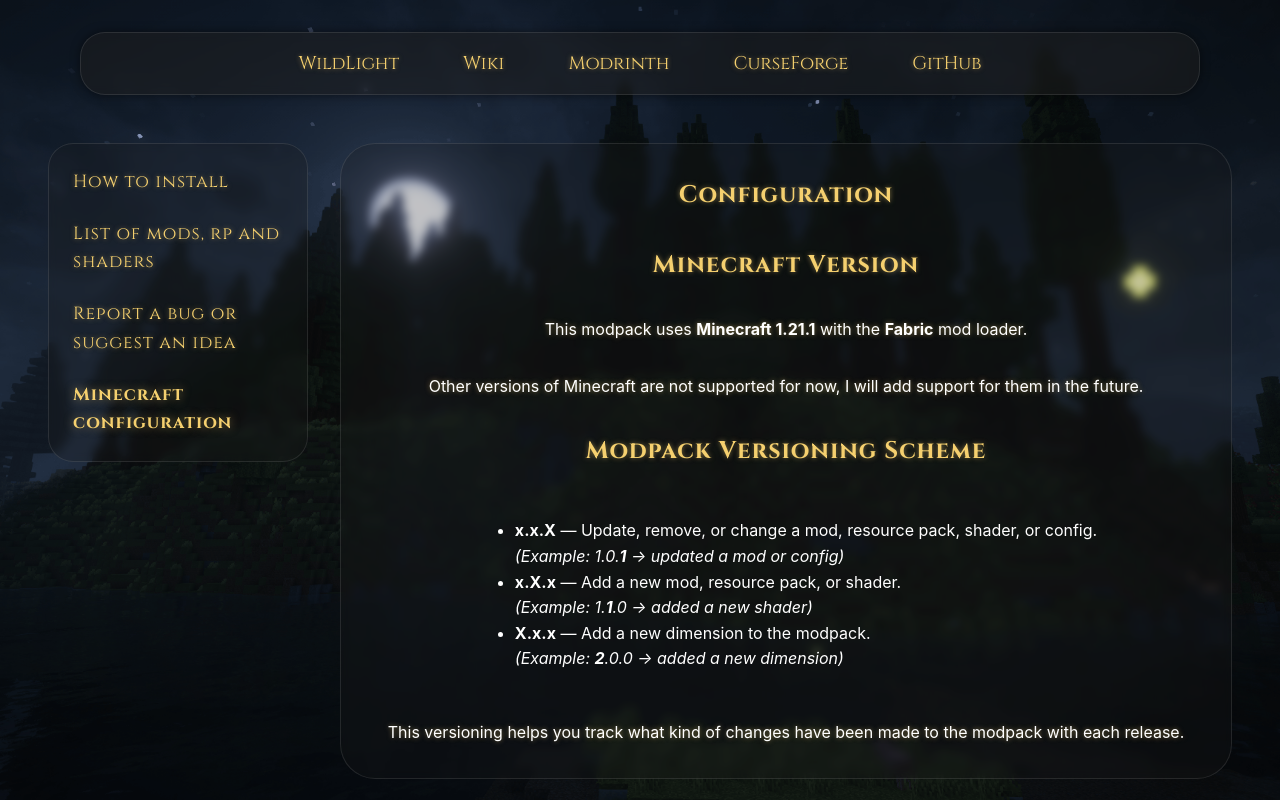
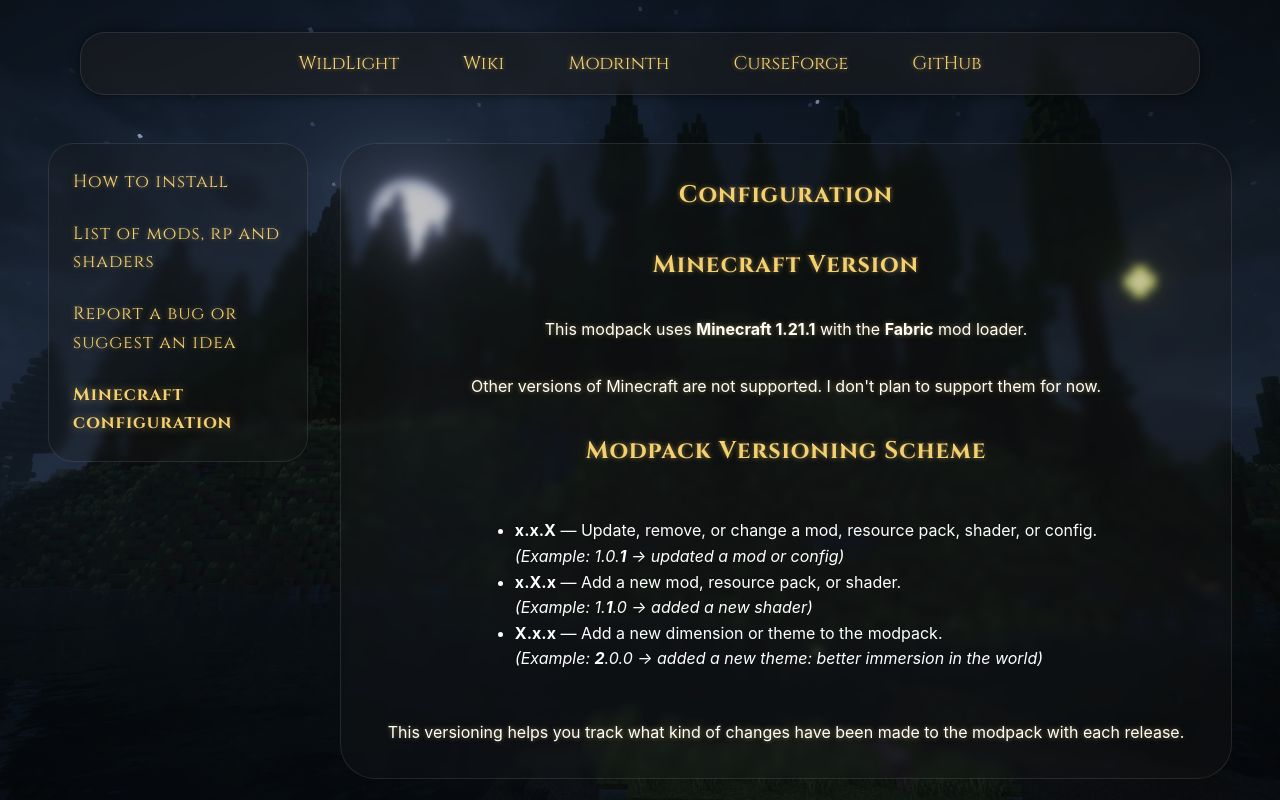
Before and after one commit to Alfakynz/WildLight, a Vue app: page /WildLight/wiki/config in a window 1280 px wide. Built offline with nearby package versions, Linux system fonts and the light colour scheme.

Commit message:
Edit versionning and other versions text

```diff
--- a/src/components/Config.vue
+++ b/src/components/Config.vue
@@ -21,10 +21,7 @@
         This modpack uses <strong>Minecraft 1.21.1</strong> with the <strong>Fabric</strong> mod
         loader.
       </p>
-      <p>
-        Other versions of Minecraft are not supported for now, I will add support for them in the
-        future.
-      </p>
+      <p>Other versions of Minecraft are not supported. I don't plan to support them for now.</p>
       <h2>Modpack Versioning Scheme</h2>
       <ul>
         <li>
@@ -37,8 +34,8 @@
           <em>(Example: 1.<b>1</b>.0 &rarr; added a new shader)</em>
         </li>
         <li>
-          <strong>X.x.x</strong> &mdash; Add a new dimension to the modpack.<br />
-          <em>(Example: <b>2</b>.0.0 &rarr; added a new dimension)</em>
+          <strong>X.x.x</strong> &mdash; Add a new dimension or theme to the modpack.<br />
+          <em>(Example: <b>2</b>.0.0 &rarr; added a new theme: better immersion in the world)</em>
         </li>
       </ul>
       <p>
```
Also changed, not shown: 1 other file (tests, documents, lock files or other folders).
